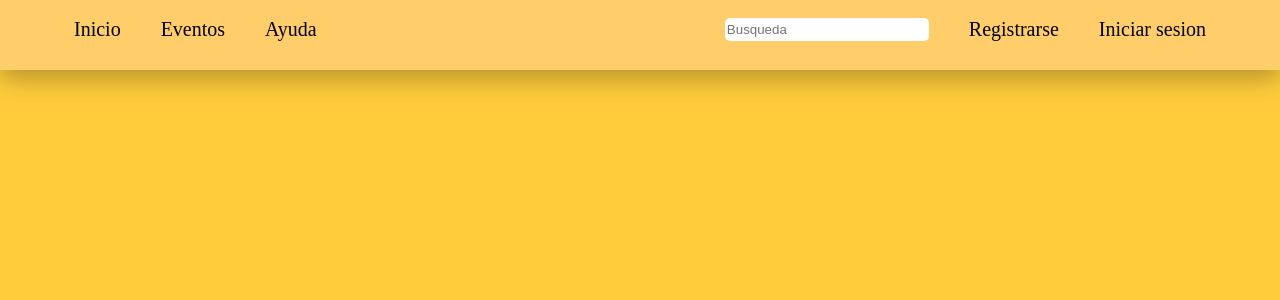
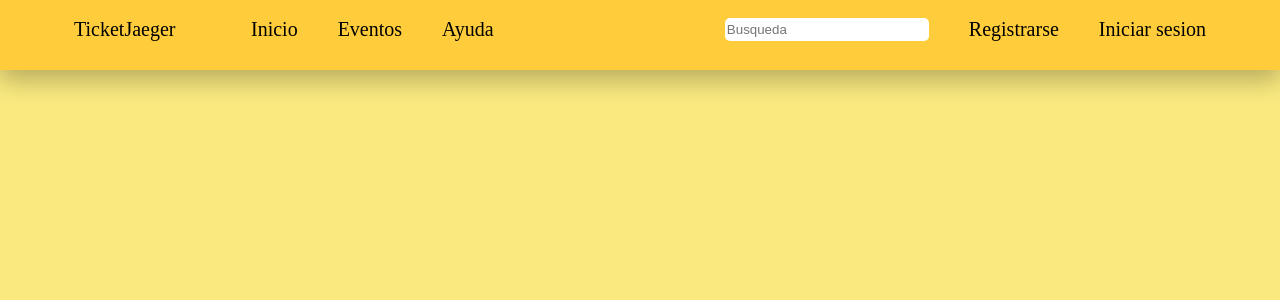
Before and after one commit to al192966/Tickets_Project, a Django app: page / in a window 1280 px wide. Shown: the top 300 px of the page. Run offline with Django 4.2, Linux system fonts and the light colour scheme.

Commit message:
Actualizar barra navegacion Conex.html

```diff
--- a/TicketOn/Templates/Conex.html
+++ b/TicketOn/Templates/Conex.html
@@ -9,6 +9,7 @@
     <header>
         <diV id="main-nav_1">
             <nav class="main-nav">
+                <a href="/Home" id="NombreTJ">TicketJaeger</a>
                 <a href="/">Inicio</a>
                 <a href="/eventos">Eventos</a>
                 <a href="">Ayuda</a>
--- a/TicketOn/static/TicketOn/Home.css
+++ b/TicketOn/static/TicketOn/Home.css
@@ -2,7 +2,7 @@
 
 body{
     margin:0px;
-    background-color: #FFCD3B;
+    background-color: #F9E97F;
 }
 
 header{
@@ -10,7 +10,7 @@ header{
     padding: 0 5%;
     justify-content: space-between;
     box-shadow: 0px 10px 25px #00000043;
-    background-color: #FFCE6A ;
+    background-color: #FFCD3B ;
     height: 70px;
 }
 
@@ -19,6 +19,11 @@ header{
     display: flex;
     column-gap: 40px;
     padding-top: 18px;
+}
+
+#NombreTJ{
+    width: 137px;
+    height: 34px;
 }
 
 .main-nav a{
```
